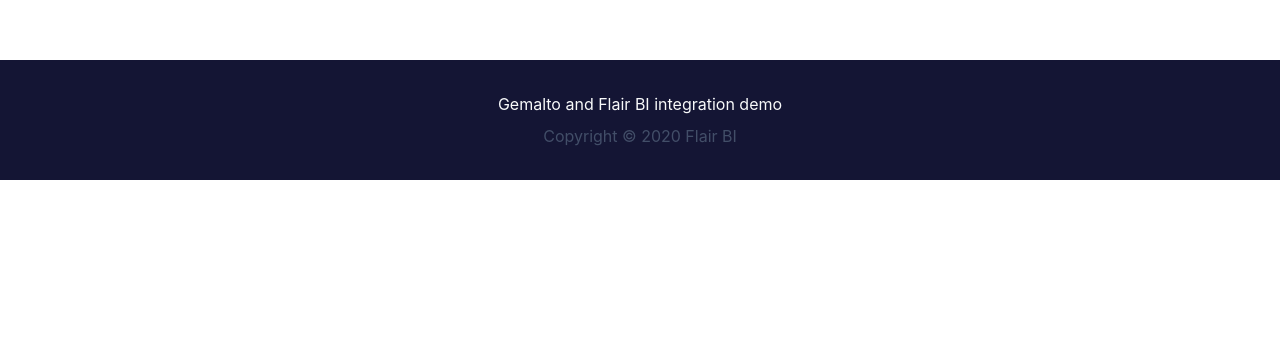
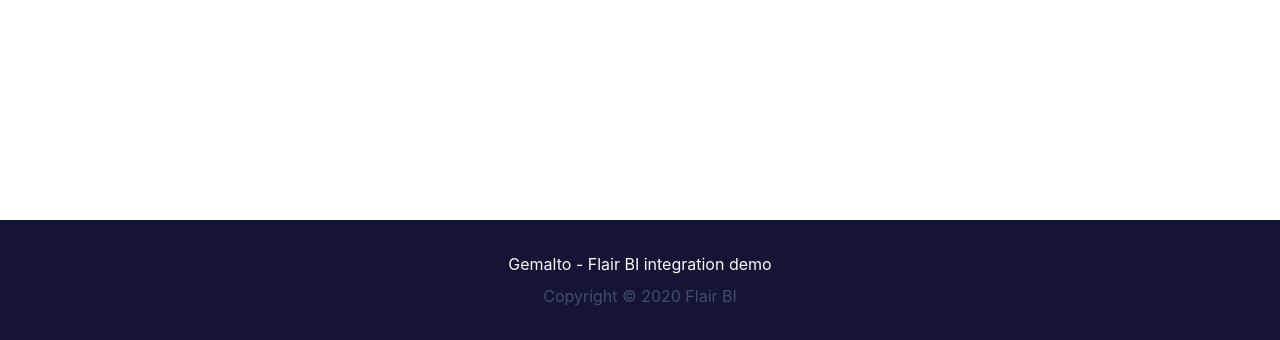
Before and after one commit to kalyan21/demo-thales, a website: page index.html in a window 1280 px wide. Shown: the part 974-1314 px from the top of the page. Before the commit the page ends 1154 px from the top, so only its background shows below. Drawn offline with nearby package versions, Linux system fonts and the light colour scheme.

Commit message:
Minor changes

```diff
--- a/css/main.css
+++ b/css/main.css
@@ -7,7 +7,7 @@
 }
 
 .container-fluid {
-    min-height: 60rem;
+    min-height: 70rem;
 }
 
 footer {
--- a/index.html
+++ b/index.html
@@ -31,7 +31,7 @@
     </div>
     <footer>
         <div class="mb-2">
-            Gemalto and Flair BI integration demo
+            Gemalto - Flair BI integration demo
         </div>
         <div class="copy-right-text">Copyright © 2020 Flair BI</div>
     </footer>
```
Also changed, not shown: 404.html (+1 -1 lines).
